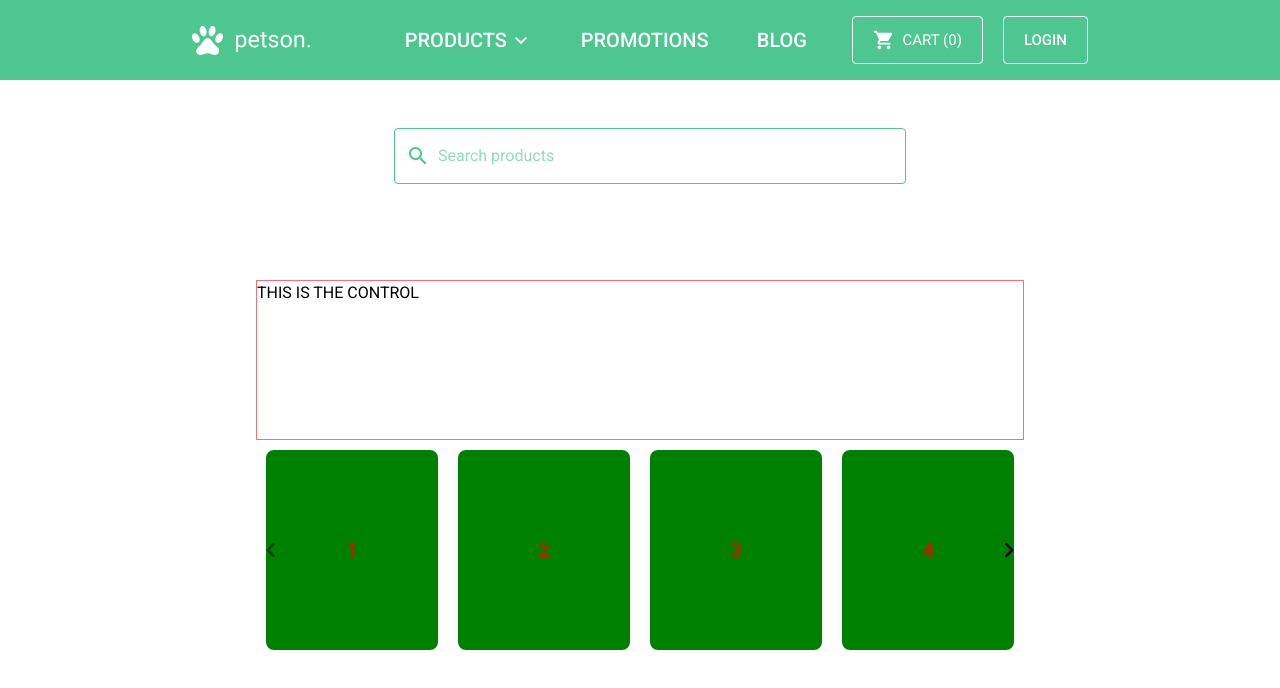
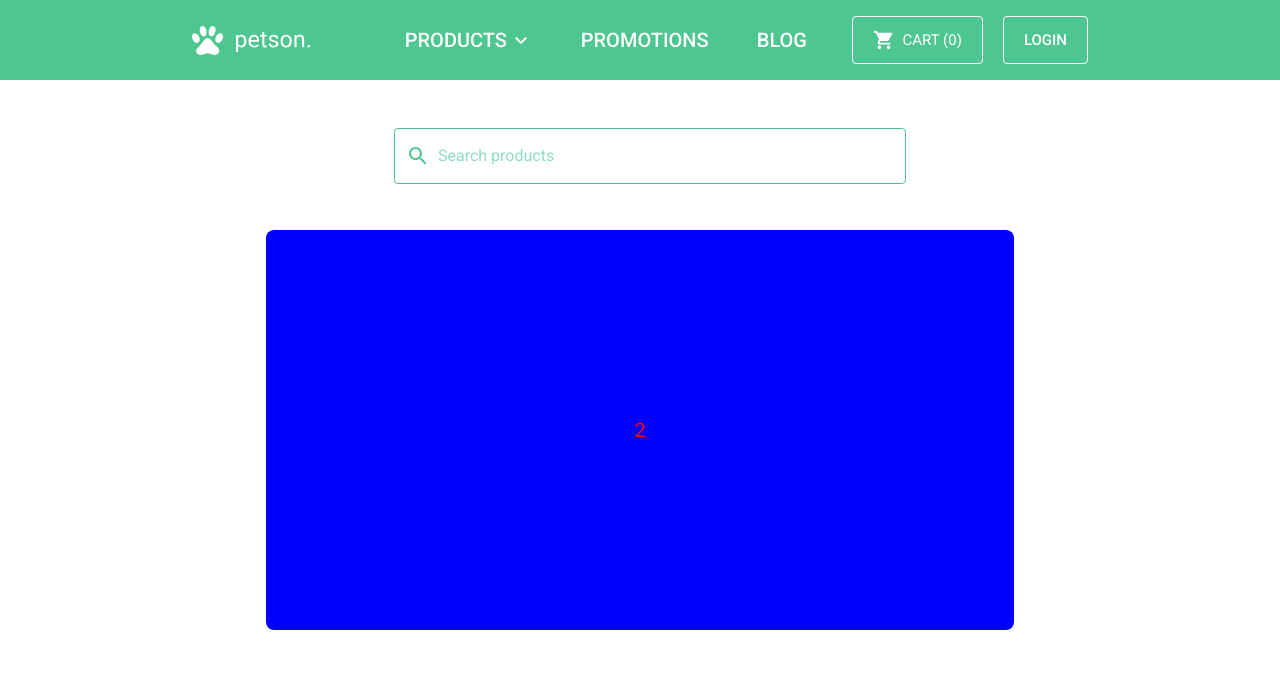
Before and after one commit to Alphajeez96/Petshop, a Vue app: page / in a window 1280 px wide. Shown: the top 688 px of the page. Built offline with nearby package versions, Linux system fonts and the light colour scheme.

Commit message:
added layout structure for hero slider

```diff
--- a/src/components/Carousel/index.vue
+++ b/src/components/Carousel/index.vue
@@ -1,23 +1,25 @@
 <template>
   <Carousel
     :items-to-show="itemsToShow"
+    :itemsToScroll="itemsToScroll"
     :wrap-around="wrapAround"
     :autoplay="autoplay"
+    :transition="transition"
     :breakpoints="breakPoints"
   >
-    <Slide v-for="slide in 10" :key="slide">
-      <div class="carousel__item">{{ slide }}</div>
-    </Slide>
+    <template #slides>
+      <slot />
+    </template>
 
     <template #addons>
-      <Navigation />
+      <Navigation v-if="showNavigation" />
     </template>
   </Carousel>
 </template>
 
 <script setup lang="ts">
 import 'vue3-carousel/dist/carousel.css'
-import { Carousel, Navigation, Slide } from 'vue3-carousel'
+import { Carousel, Navigation } from 'vue3-carousel'
 
 interface Breakpoint {
   itemsToShow: number
@@ -26,42 +28,24 @@ interface Breakpoint {
 
 interface SliderProps {
   itemsToShow: number
-  wrapAround: boolean
+  itemsToScroll?: number
+  wrapAround?: boolean
   autoplay: number
+  transition: number
+  showNavigation: boolean
   breakPoints?: Record<number, Breakpoint>
 }
 
 withDefaults(defineProps<SliderProps>(), {
   itemsToShow: 1,
-  wrapAround: false,
+  itemsToScroll: 1,
+  wrapAround: true,
   autoplay: 0,
+  transition: 300,
+  showNavigation: false,
   breakPoints: () => ({
     700: { itemsToShow: 3.5, snapAlign: 'center' },
     1024: { itemsToShow: 4, snapAlign: 'start' }
   })
 })
 </script>
-
-<style scoped>
-.carousel__item {
-  min-height: 200px;
-  width: 100%;
-  background-color: green;
-  color: red;
-  font-size: 20px;
-  border-radius: 8px;
-  display: flex;
-  justify-content: center;
-  align-items: center;
-}
-
-.carousel__slide {
-  padding: 10px;
-}
-
-.carousel__prev,
-.carousel__next {
-  box-sizing: content-box;
-  border: 5px solid white;
-}
-</style>
--- a/src/views/HomeView.vue
+++ b/src/views/HomeView.vue
@@ -1,10 +1,9 @@
 <template>
   <section class="app__container">
-    <div class="border border-red-400 h-40 mt-24">THIS IS THE CONTROL</div>
-    <Carousel />
+    <HeroSlider />
   </section>
 </template>
 
 <script setup lang="ts">
-import Carousel from '@/components/Carousel/index.vue'
+import HeroSlider from '@/widgets/Home/HeroSlider.vue'
 </script>
--- /dev/null
+++ b/src/widgets/Home/HeroSlider.vue
@@ -0,0 +1,44 @@
+<template>
+  <div class="mt-9">
+    <Carousel
+      :items-to-show="1"
+      :autoplay="3500"
+      :show-navigation="false"
+      :transition="600"
+      :break-points="{}"
+    >
+      <Slide v-for="i in 3" :key="i">
+        <div class="carousel__item">{{ i }}</div>
+      </Slide>
+    </Carousel>
+  </div>
+</template>
+
+<script setup lang="ts">
+import Carousel from '@/components/Carousel/index.vue'
+import { Slide } from 'vue3-carousel'
+</script>
+
+<style scoped>
+.carousel__item {
+  height: 400px;
+  width: 100%;
+  background-color: blue;
+  color: red;
+  font-size: 20px;
+  border-radius: 8px;
+  display: flex;
+  justify-content: center;
+  align-items: center;
+}
+
+.carousel__slide {
+  padding: 10px;
+}
+
+.carousel__prev,
+.carousel__next {
+  box-sizing: content-box;
+  border: 5px solid white;
+}
+</style>
```
